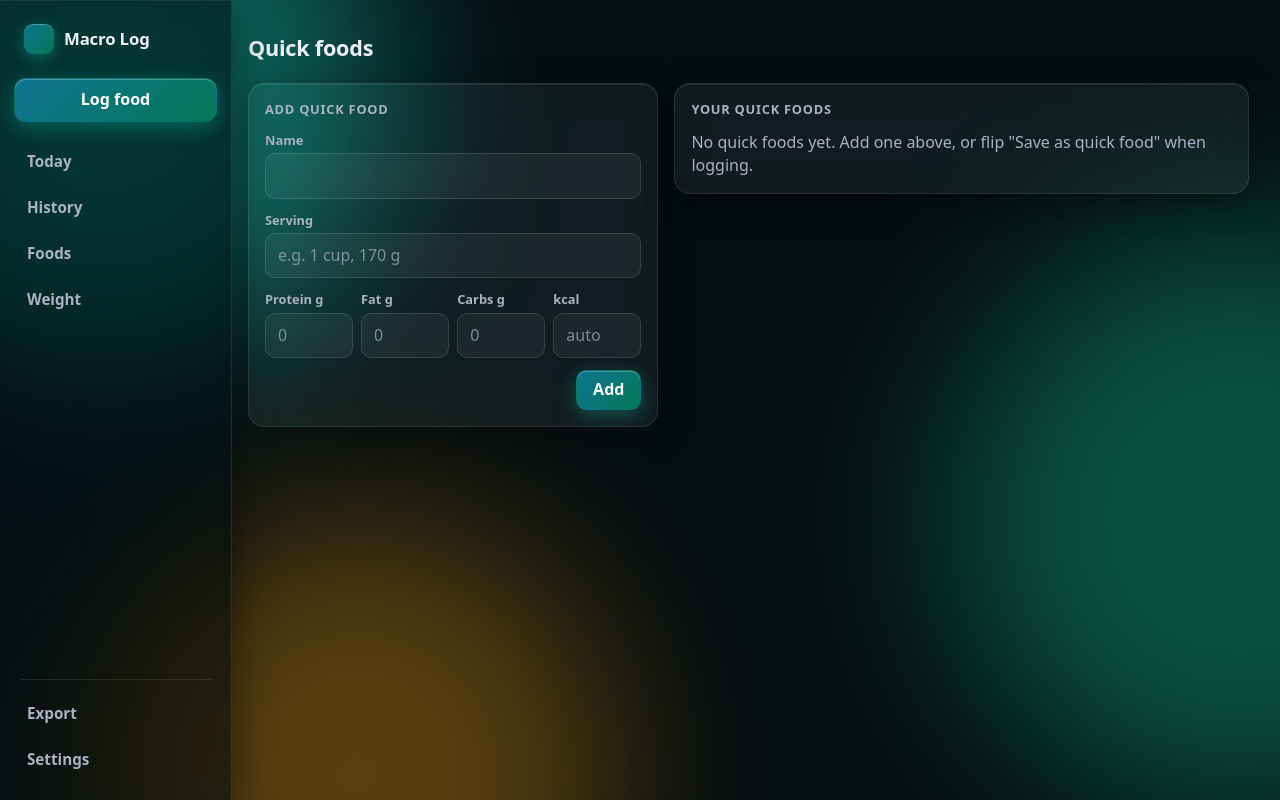
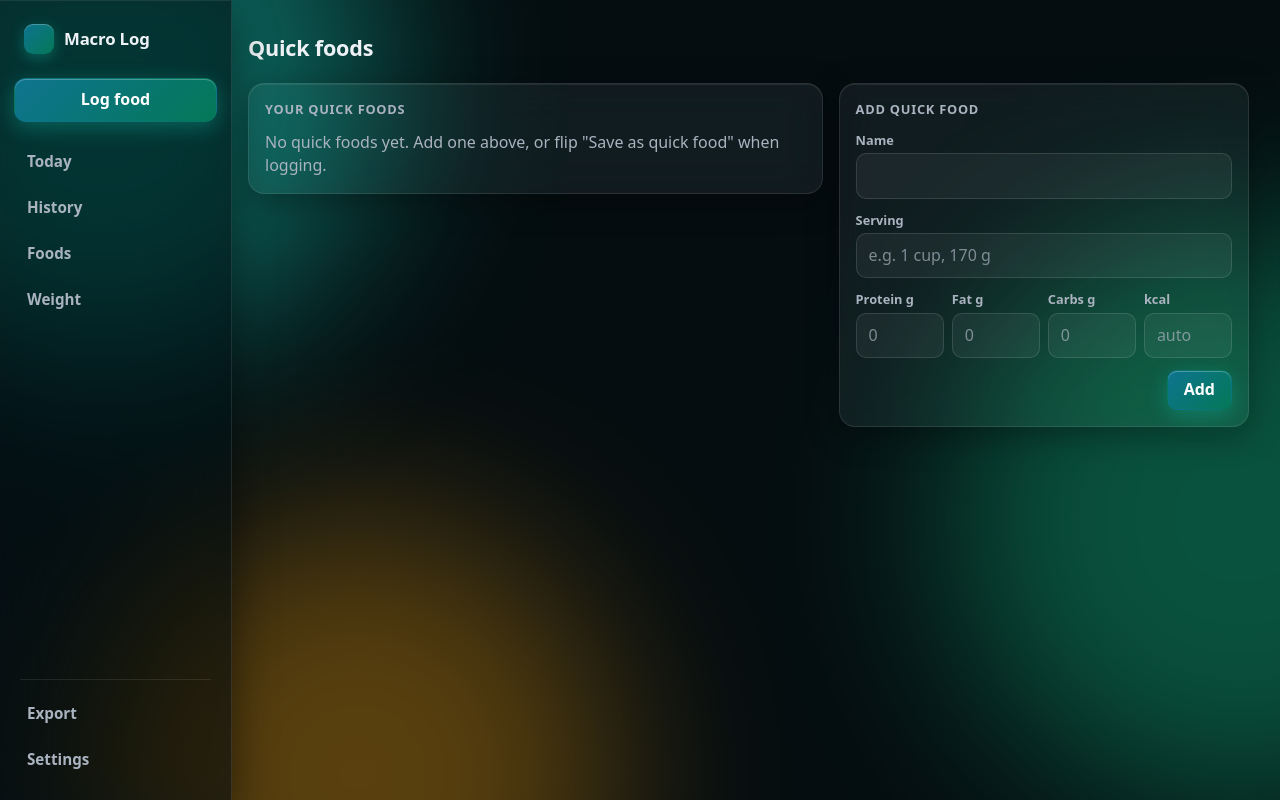
Before and after one commit to xadamz23/macro-log, a Python web app: template app/templates/foods.html in a window 1280 px wide. Run offline with Jinja, Linux system fonts and the light colour scheme; the template is opened without the code that fills it, so the values that code supplies are empty.

Commit message:
feat: put the quick foods list left of the add form on desktop

```diff
--- a/app/static/css/app.css
+++ b/app/static/css/app.css
@@ -881,11 +881,12 @@ kbd {
   .ec-kcal { color: var(--cal); font-weight: 600; }
   #entries .entry-edit { padding: 12px 0; }
 
-  /* Foods: the add form beside the list. */
-  .page-foods { max-width: 1100px; padding-top: 28px; display: grid; grid-template-columns: minmax(0, 5fr) minmax(0, 7fr); gap: 16px; align-items: start; }
+  /* The list on the left, the add form on the right (placed, so phones keep the form first). */
+  .page-foods { max-width: 1100px; padding-top: 28px; display: grid; grid-template-columns: minmax(0, 7fr) minmax(0, 5fr); gap: 16px; align-items: start; }
   .page-foods > .day-header { grid-column: 1 / -1; margin-bottom: 4px; }
   .page-foods > .card { margin-bottom: 0; }
-  .page-foods #food-add { position: sticky; top: 24px; }
+  .page-foods #food-list { grid-column: 1; grid-row: 2; }
+  .page-foods #food-add { grid-column: 2; grid-row: 2; position: sticky; top: 24px; }
 
   /* Settings: targets on the left, everything else on the right. */
   /* Settings: targets, timezone and the quick foods link stack on the left; About me runs down the right. Placed
```
